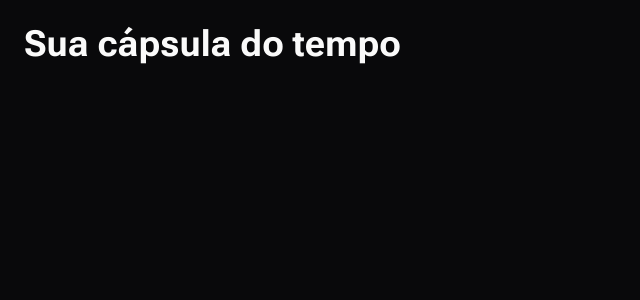
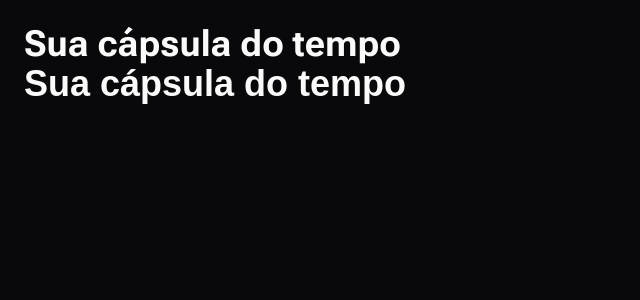
Before and after one commit to namevug/Spacetime, a Next.js app in the folder web/: page / in a window 1280 px wide. Shown: the top 300 px of the page, without its empty margins (0-640 px from the left). Built offline with nearby package versions, Linux system fonts and the light colour scheme; a web font is replaced by a local one.

Commit message:
feat: TestFonts

```diff
--- a/web/src/app/page.tsx
+++ b/web/src/app/page.tsx
@@ -2,6 +2,7 @@ export default function Home() {
   return (
     <div className="h-screen bg-zinc-950 p-6 text-zinc-50">
       <h1 className="text-4xl font-bold">Sua cápsula do tempo</h1>
+      <h1 className="font-alt text-4xl font-bold">Sua cápsula do tempo</h1>
     </div>
   )
 }
```
